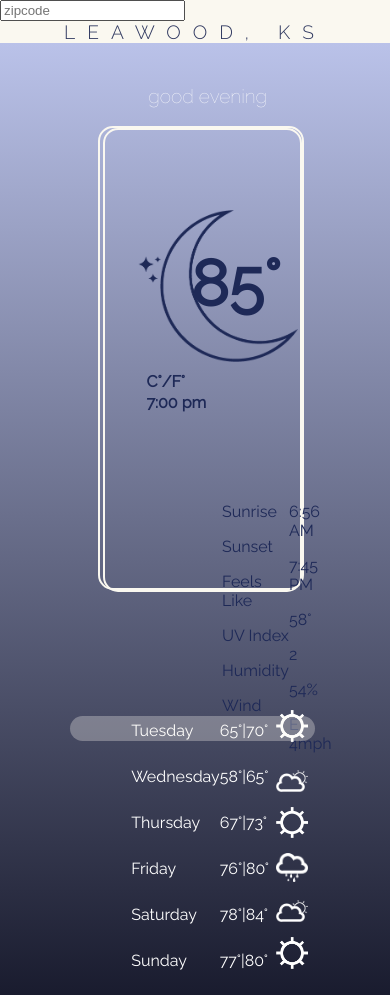
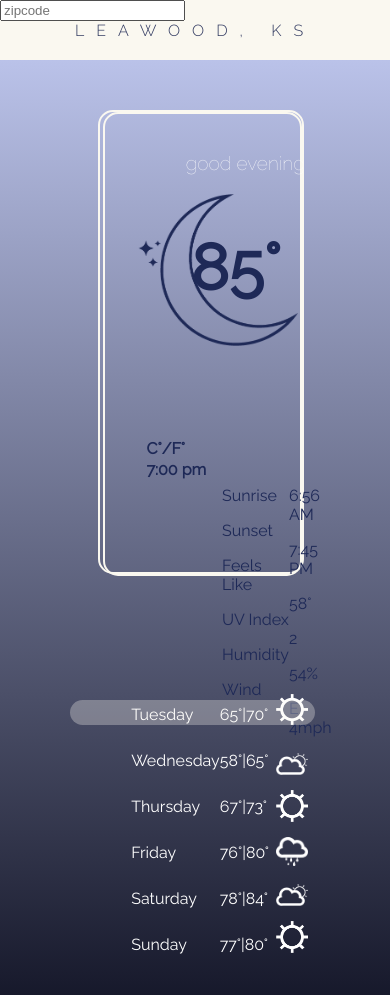
Before and after one commit to mlmelber/weather_app, a plain HTML site: page weatherapp.html in a window 390 px wide. Shown: the top 995 px of the page. Drawn offline with Linux system fonts and the light colour scheme.

Commit message:
Update weatherapp.css
fixed daily greeting and padding

```diff
--- a/weatherapp.css
+++ b/weatherapp.css
@@ -21,7 +21,9 @@ body {
 
     font-size: 1.2em;
     margin: 0;
+    margin-right: 20px;
     padding: 0ex;
+    padding-bottom: 20px;
   }
 
   .timeanddegree {
@@ -185,6 +187,7 @@ body {
   @media screen and (max-width: 767px) {
     .maincontentbox {
       background: linear-gradient(to bottom, #bac2e9 0%, #131527 100%);
+      padding-top: 50px;
     }
 
     h3 {
@@ -193,9 +196,10 @@ body {
         letter-spacing: 12px;
         color: #303960;
 
-        font-size: 1.2em;
+        font-size: 1em;
         margin: 0;
         padding: 0ex;
+        padding-bottom: 20px;
       }
 
       .timeanddegree {
@@ -230,7 +234,8 @@ body {
       }
 
       .daygreeting {
-        margin-left: 10vw;
+        display: inline-block;
+        position: absolute;
       }
 
       .daygreeting_evening {
@@ -238,7 +243,7 @@ body {
         font-size: .3em;
         font-weight: 50;
         color: #FFFFFF;
-        margin-left: 28vw;
+        margin-left: 22vw;
       }
 
       .daygreeting_morning {
@@ -333,6 +338,7 @@ body {
     @media screen and (max-width: 1024px) and (min-width: 768px) {
       .maincontentbox {
         background: linear-gradient(to bottom, #ffe9db 0%, #fa4c17 100%);
+        padding-top: 60px;
       }
 
       h3 {
@@ -343,7 +349,9 @@ body {
 
         font-size: 1.2em;
         margin: 0;
+        margin-left: 2vw;
         padding: 0ex;
+        padding-bottom: 20px;
       }
 
       .timeanddegree {
@@ -375,6 +383,11 @@ body {
 
       .time_afternoon {
         display: inline;
+      }
+
+      .daygreeting {
+        display: inline-block;
+        position: absolute;
       }
 
       .daygreeting_afternoon {
```
